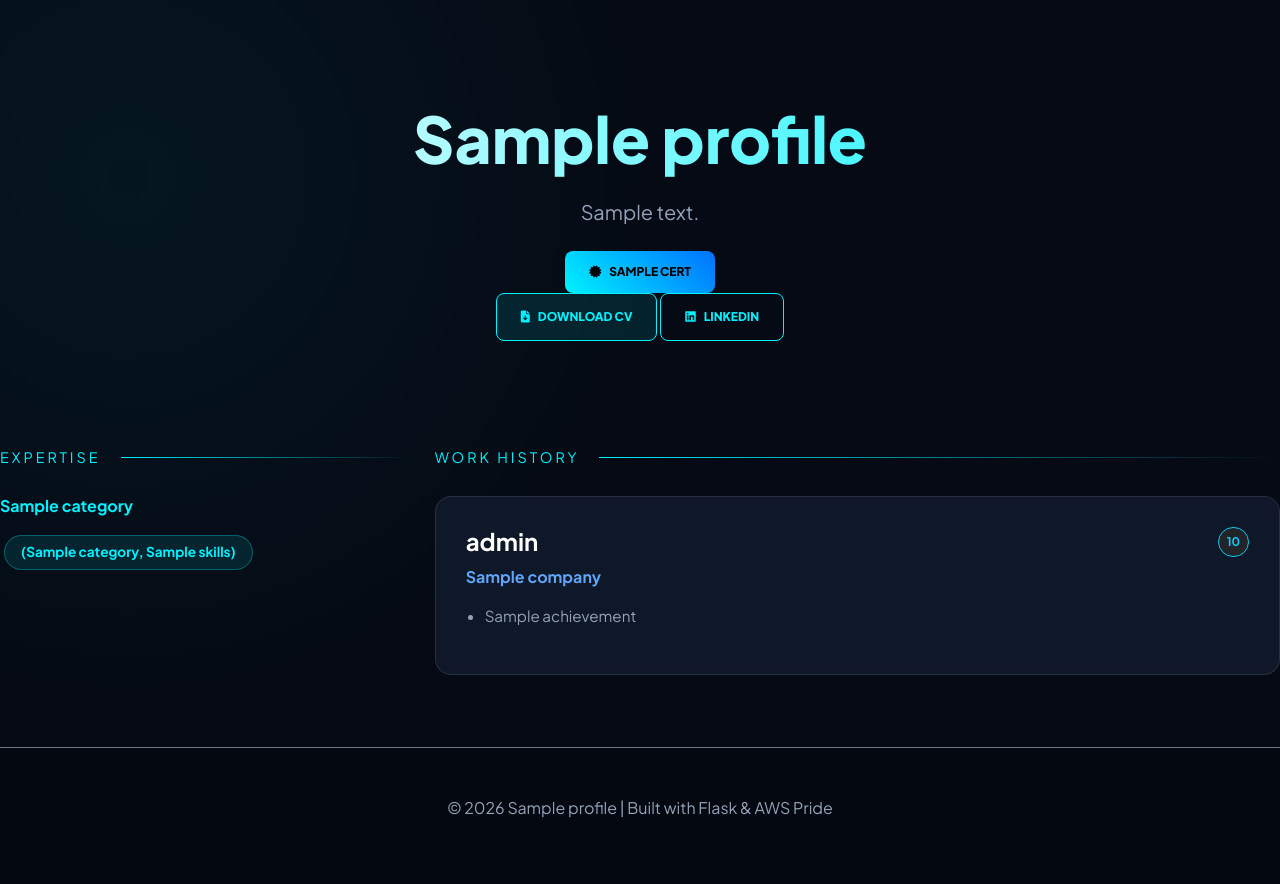
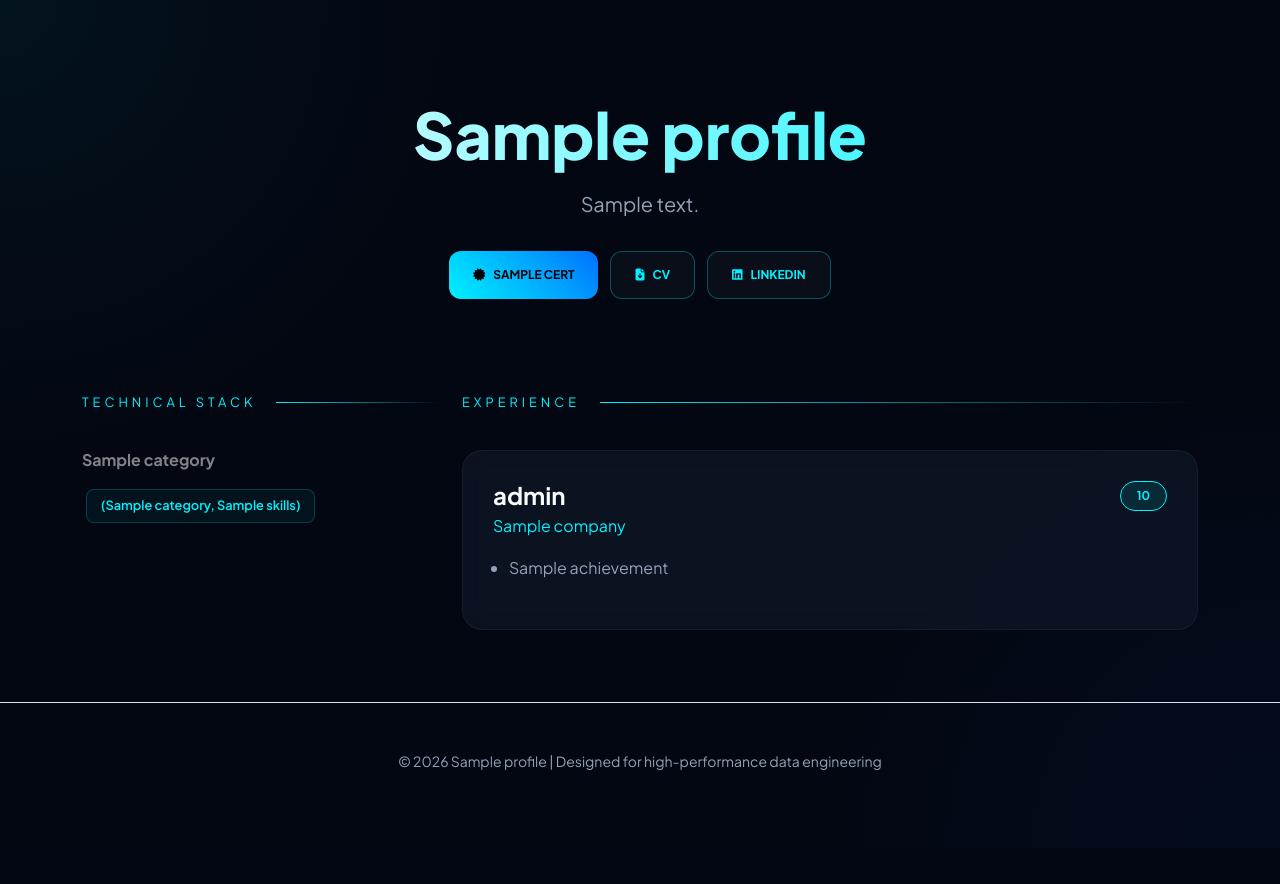
Before and after one commit to shradhadubey/shradha-dubey-portfolio, a Flask app: template templates/index.html in a window 1280 px wide. After the commit the page ends 770 px from the top, so only its background shows below. Run offline with Flask 3, Linux system fonts and the light colour scheme; the template is opened without the code that fills it: most values are stand-ins (such as "Sample title", 1, 10 or a date in 2020); grey boxes marked "Sample" are stand-in pictures.

Commit message:
Refactor profile data loading and update UI styles
Changed profile data source from data.json to profile.json in app.py for better clarity. Updated README to reflect new file structure and improved index.html with enhanced styling, button grouping, and more consistent section headers for a cleaner, modern portfolio UI.

```diff
--- a/app.py
+++ b/app.py
@@ -4,7 +4,7 @@ from flask import Flask, render_template
 app = Flask(__name__)
 
 def load_profile():
-    with open('data.json', 'r') as f:
+    with open('profile.json', 'r') as f:
         return json.load(f)
 
 @app.route('/')
--- a/templates/index.html
+++ b/templates/index.html
@@ -6,15 +6,15 @@
     <title>{{ profile.name }} | Data Engineering Portfolio</title>
 
     <link href="https://cdn.jsdelivr.net/npm/bootstrap@5.3.0/dist/css/bootstrap.min.css" rel="stylesheet">
-    <link href="https://fonts.googleapis.com/css2?family=Plus+Jakarta+Sans:wght@400;700;800&display=swap" rel="stylesheet">
+    <link href="https://fonts.googleapis.com/css2?family=Plus+Jakarta+Sans:wght@400;600;700;800&display=swap" rel="stylesheet">
     <link rel="stylesheet" href="https://cdnjs.cloudflare.com/ajax/libs/font-awesome/6.4.0/css/all.min.css">
 
     <style>
         :root {
-            --bg-deep: #050a14;
-            --card-glass: rgba(20, 30, 50, 0.7);
+            --bg-deep: #030712;
+            --card-glass: rgba(17, 24, 39, 0.7);
             --neon-blue: #00f2ff;
-            --text-white: #ffffff;
+            --text-white: #f8fafc;
             --text-dim: #94a3b8;
         }
 
@@ -22,101 +22,84 @@
             background-color: var(--bg-deep);
             color: var(--text-white);
             font-family: 'Plus Jakarta Sans', sans-serif;
-            background-image: radial-gradient(circle at 10% 20%, rgba(0, 242, 255, 0.05) 0%, transparent 40%);
+            background-image:
+                radial-gradient(circle at 0% 0%, rgba(0, 242, 255, 0.05) 0%, transparent 30%),
+                radial-gradient(circle at 100% 100%, rgba(0, 114, 255, 0.05) 0%, transparent 30%);
             min-height: 100vh;
         }
 
-        /* Hero Section */
-        .hero {
-            padding: 100px 0 60px;
-            text-align: center;
-        }
-
         .hero h1 {
-            font-size: 4rem;
+            font-size: clamp(2.5rem, 8vw, 4rem);
             font-weight: 800;
             background: linear-gradient(to right, #ffffff, var(--neon-blue));
             -webkit-background-clip: text;
             -webkit-text-fill-color: transparent;
-            margin-bottom: 20px;
         }
 
-        /* Buttons & Badges */
+        /* Glass Card Effect */
+        .custom-card {
+            background: var(--card-glass);
+            backdrop-filter: blur(12px);
+            border: 1px solid rgba(255, 255, 255, 0.05);
+            border-radius: 20px;
+            padding: 30px;
+            margin-bottom: 24px;
+            transition: all 0.3s ease;
+        }
+
+        .custom-card:hover {
+            border-color: rgba(0, 242, 255, 0.4);
+            transform: translateY(-5px);
+            box-shadow: 0 10px 30px rgba(0, 242, 255, 0.1);
+        }
+
+        /* Button Grouping Fix */
+        .action-buttons {
+            display: flex;
+            flex-wrap: wrap;
+            justify-content: center;
+            gap: 12px;
+            margin-top: 2rem;
+        }
+
+        .btn-base {
+            height: 48px;
+            padding: 0 24px;
+            border-radius: 12px;
+            display: inline-flex;
+            align-items: center;
+            justify-content: center;
+            font-weight: 700;
+            text-transform: uppercase;
+            font-size: 0.75rem;
+            transition: 0.3s;
+            text-decoration: none;
+        }
+
         .cert-badge {
             background: linear-gradient(45deg, #00f2ff, #0072ff);
             color: #000 !important;
-            font-weight: 800;
-            padding: 12px 24px;
-            border-radius: 8px;
-            text-transform: uppercase;
-            font-size: 0.75rem;
             border: none;
-            transition: 0.3s;
-            text-decoration: none;
-            display: inline-block;
         }
 
         .social-link {
-            background: transparent;
+            background: rgba(255, 255, 255, 0.03);
             color: var(--neon-blue) !important;
-            border: 1px solid var(--neon-blue);
-            padding: 11px 24px;
-            border-radius: 8px;
-            text-transform: uppercase;
-            font-size: 0.75rem;
-            font-weight: 800;
-            text-decoration: none;
-            display: inline-flex;
-            align-items: center;
-            gap: 8px;
-            transition: 0.3s;
+            border: 1px solid rgba(0, 242, 255, 0.3);
         }
 
-        .cert-badge:hover, .social-link:hover {
-            filter: brightness(1.2);
+        .btn-base:hover {
             transform: translateY(-3px);
-            display: inline-flex;
-            align-items: center;
-            justify-content: center;
-            height: 48px; /* Forces all buttons to be the exact same height */
-            white-space: nowrap; /* Prevents text from breaking inside the button */
-            box-shadow: 0 5px 15px rgba(0, 242, 255, 0.3);
+            filter: brightness(1.1);
+            box-shadow: 0 5px 15px rgba(0, 242, 255, 0.2);
         }
 
-        .social-link {
-            background: transparent;
+        .section-header {
+            font-size: 0.8rem;
+            text-transform: uppercase;
+            letter-spacing: 4px;
             color: var(--neon-blue);
-            border: 1px solid var(--neon-blue);
-            padding: 12px 24px;
-            border-radius: 8px;
-            text-transform: uppercase;
-            font-size: 0.75rem;
-            font-weight: 800;
-            text-decoration: none;
-            display: inline-flex;
-            align-items: center;
-            gap: 8px;
-            transition: 0.3s;
-            display: inline-flex;
-            align-items: center;
-            justify-content: center;
-            height: 48px; /* Forces all buttons to be the exact same height */
-            white-space: nowrap; /* Prevents text from breaking inside the button */
-        }
-
-        .social-link:hover {
-            background: rgba(0, 242, 255, 0.1);
-            color: white;
-            box-shadow: 0 0 15px rgba(0, 242, 255, 0.3);
-        }
-
-        /* Content Layout */
-        .section-header {
-            font-size: 0.9rem;
-            text-transform: uppercase;
-            letter-spacing: 3px;
-            color: var(--neon-blue);
-            margin-bottom: 30px;
+            margin-bottom: 40px;
             display: flex;
             align-items: center;
         }
@@ -129,92 +112,61 @@
             margin-left: 20px;
         }
 
-        .custom-card {
-            background: var(--card-glass);
-            backdrop-filter: blur(10px);
-            border: 1px solid rgba(255, 255, 255, 0.1);
-            border-radius: 16px;
-            padding: 30px;
-            margin-bottom: 24px;
-            transition: 0.3s ease;
-        }
-
         .skill-pill {
-            background: rgba(0, 242, 255, 0.1);
+            background: rgba(0, 242, 255, 0.05);
             color: var(--neon-blue);
-            border: 1px solid rgba(0, 242, 255, 0.3);
-            border-radius: 50px;
-            padding: 6px 16px;
-            font-size: 0.85rem;
-            font-weight: 700;
-            display: inline-block;
+            border: 1px solid rgba(0, 242, 255, 0.2);
+            border-radius: 8px;
+            padding: 6px 14px;
+            font-size: 0.8rem;
+            font-weight: 600;
             margin: 4px;
-        }
-
-        /* Modals */
-        .modal-content {
-            background: #0f172a;
-            border: 1px solid var(--neon-blue);
-        }
-        .modal-body img {
-            max-height: 75vh;
-            object-fit: contain;
-            width: 100%;
-            border-radius: 4px;
         }
     </style>
 </head>
 <body>
 
 <div class="container">
-    <header class="hero">
-        <h1>{{ profile.name }}</h1>
-        <p class="lead text-muted mx-auto" style="max-width: 850px; color: var(--text-dim) !important;">
+    <header class="hero text-center py-5 mt-5">
+        <h1 class="mb-3">{{ profile.name }}</h1>
+        <p class="lead mx-auto mb-4" style="max-width: 700px; color: var(--text-dim);">
             {{ profile.summary }}
         </p>
 
-    <div class="mt-4"></div>
-        <div class="d-flex flex-wrap justify-content-center gap-3 mt-4">
+        <div class="action-buttons">
             {% for cert in profile.certifications %}
-                <button class="cert-badge" data-bs-toggle="modal" data-bs-target="#certModal{{ loop.index }}">
+                <button class="btn-base cert-badge" data-bs-toggle="modal" data-bs-target="#certModal{{ loop.index }}">
                     <i class="fas fa-certificate me-2"></i>{{ cert.name }}
                 </button>
+            {% endfor %}
 
-                <div class="modal fade" id="certModal{{ loop.index }}" tabindex="-1" aria-hidden="true">
-                    <div class="modal-dialog modal-lg modal-dialog-centered">
-                        <div class="modal-content">
-                            <div class="modal-header border-secondary">
-                                <h5 class="modal-title text-white">{{ cert.name }}</h5>
-                                <button type="button" class="btn-close btn-close-white" data-bs-dismiss="modal"></button>
-                            </div>
-                            <div class="modal-body text-center p-4">
-                                <img src="{{ url_for('static', filename=cert.image) }}" class="img-fluid" alt="{{ cert.name }}">
-                            </div>
-                        </div>
-                    </div>
-                </div>
-            {% endfor %}
-    </div>
-
-            <a href="{{ url_for('static', filename=profile.resume_file) }}"
-                download="Shradha_Dubey_Resume.pdf"
-                class="social-link"
-                style="background: rgba(0, 242, 255, 0.1);">
-                <i class="fas fa-file-download"></i> Download CV
+            <a href="{{ url_for('static', filename=profile.resume_file) }}" class="btn-base social-link">
+                <i class="fas fa-file-download me-2"></i> CV
             </a>
-
-            <a href="{{ profile.linkedin }}" target="_blank" class="social-link">
-                <i class="fab fa-linkedin"></i> LinkedIn
+            <a href="{{ profile.linkedin }}" target="_blank" class="btn-base social-link">
+                <i class="fab fa-linkedin me-2"></i> LinkedIn
             </a>
         </div>
     </header>
 
+    {% for cert in profile.certifications %}
+    <div class="modal fade" id="certModal{{ loop.index }}" tabindex="-1" aria-hidden="true">
+        <div class="modal-dialog modal-dialog-centered">
+            <div class="modal-content bg-dark border-info">
+                <div class="modal-body p-0">
+                    <img src="{{ url_for('static', filename=cert.image) }}" class="img-fluid rounded" alt="{{ cert.name }}">
+                </div>
+            </div>
+        </div>
+    </div>
+    {% endfor %}
+
     <div class="row mt-5">
         <div class="col-lg-4">
-            <h2 class="section-header">Expertise</h2>
+            <h2 class="section-header">Technical Stack</h2>
             {% for category, items in profile.skills.items() %}
                 <div class="mb-4">
-                    <h6 class="fw-bold mb-3" style="color: var(--neon-blue)">{{ category }}</h6>
+                    <h6 class="fw-bold mb-3 text-white-50">{{ category }}</h6>
                     <div class="d-flex flex-wrap">
                         {% for item in items %}
                             <span class="skill-pill">{{ item }}</span>
@@ -225,15 +177,19 @@
         </div>
 
         <div class="col-lg-8">
-            <h2 class="section-header">Work History</h2>
+            <h2 class="section-header">Experience</h2>
             {% for job in profile.experience %}
                 <div class="custom-card">
-                    <div class="d-flex justify-content-between align-items-start mb-2">
-                        <h4 class="fw-bold m-0 text-white">{{ job.role }}</h4>
-                        <span class="badge rounded-pill bg-dark border border-info text-info p-2">{{ job.duration }}</span>
+                    <div class="d-flex justify-content-between align-items-start flex-wrap gap-2 mb-3">
+                        <div>
+                            <h4 class="fw-bold mb-1">{{ job.role }}</h4>
+                            <p class="mb-0" style="color: var(--neon-blue)">{{ job.company }}</p>
+                        </div>
+                        <span class="badge rounded-pill px-3 py-2" style="background: rgba(0, 242, 255, 0.1); color: var(--neon-blue); border: 1px solid var(--neon-blue);">
+                            {{ job.duration }}
+                        </span>
                     </div>
-                    <p class="fw-bold mb-3" style="color: #60a5fa">{{ job.company }}</p>
-                    <ul style="color: var(--text-dim); font-size: 0.95rem; padding-left: 1.2rem;">
+                    <ul class="ps-3" style="color: var(--text-dim); line-height: 1.8;">
                         {% for achievement in job.achievements %}
                             <li class="mb-2">{{ achievement }}</li>
                         {% endfor %}
@@ -244,11 +200,12 @@
     </div>
 </div>
 
-<footer class="text-center py-5 mt-5 border-top border-secondary" style="background: rgba(0,0,0,0.2);">
-    <p style="color: var(--text-dim);">&copy; 2026 {{ profile.name }} | Built with Flask & AWS Pride</p>
+<footer class="text-center py-5 mt-5 border-top border-white-10">
+    <p class="small" style="color: var(--text-dim);">
+        &copy; 2026 {{ profile.name }} | Designed for high-performance data engineering
+    </p>
 </footer>
 
 <script src="https://cdn.jsdelivr.net/npm/bootstrap@5.3.0/dist/js/bootstrap.bundle.min.js"></script>
-
 </body>
 </html>
```
Also changed, not shown: README.md.
